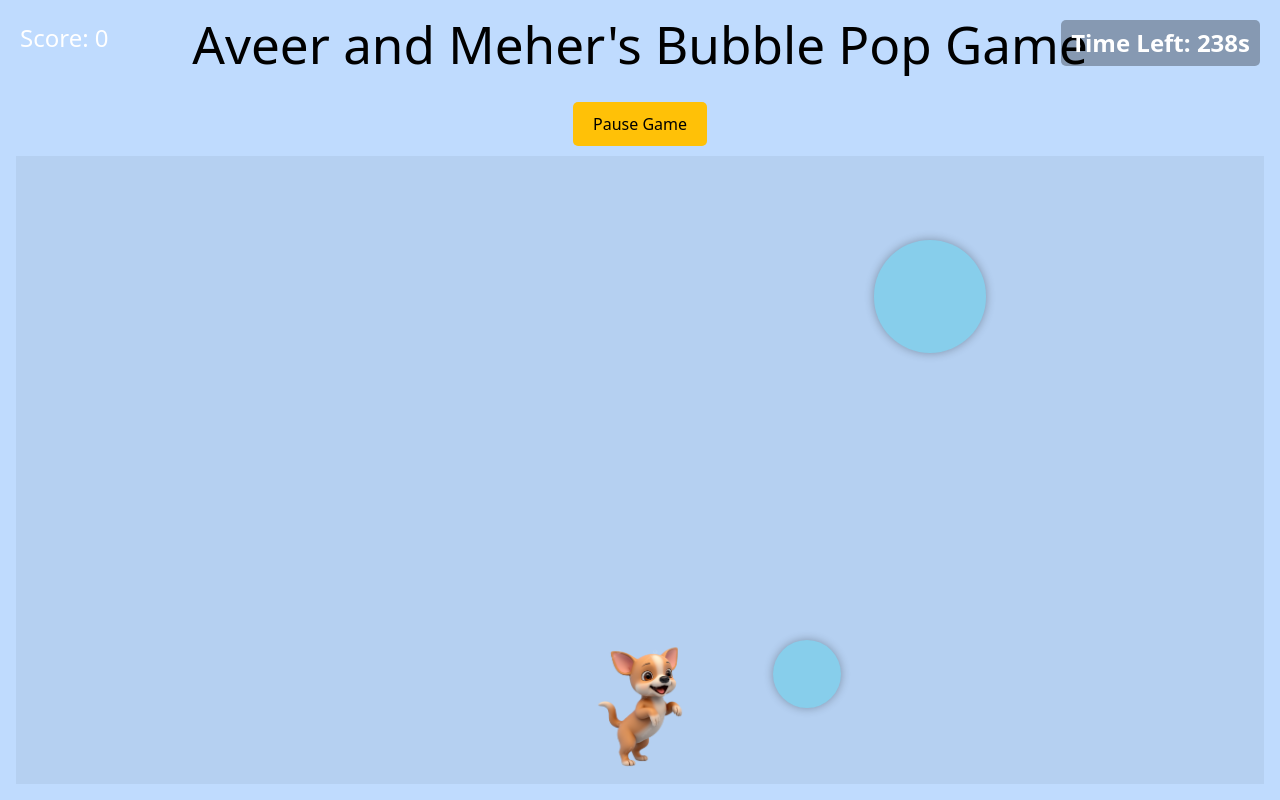
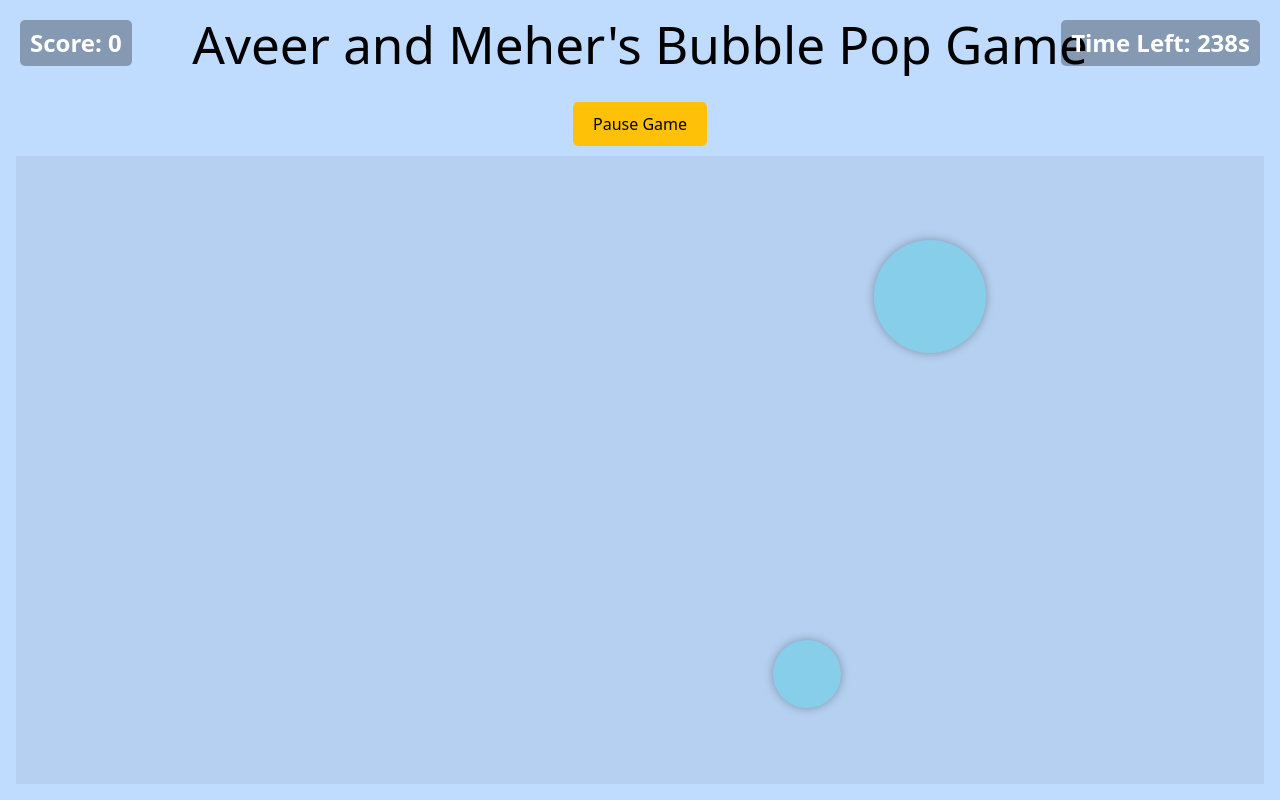
Before and after one commit to nathan-sharma/bubble-pop, a React (Vite) app in the folder my-react-app/: page / in a window 1280 px wide. Both pictures are taken after typing "Sample" into the empty fields and a click on the button "Start Game". Built offline with nearby package versions, Linux system fonts and the light colour scheme.

Commit message:
edited some minor stuff

```diff
--- a/my-react-app/src/App.css
+++ b/my-react-app/src/App.css
@@ -26,10 +26,14 @@ h1 {
 .score {
   position: absolute;
   top: 20px;
-  left: 20px;
+  left: 20px; /* Position it on the right side */
   font-size: 1.5em;
-  color: white;
+  font-weight: bold;
+  color: white; /* Or any color you prefer */
   z-index: 10;
+  background-color: rgba(0, 0, 0, 0.3); /* Slight background for readability */
+  padding: 5px 10px;
+  border-radius: 5px;
 }
 
 /* --- NEW: Timer Style --- */
--- a/my-react-app/src/App.jsx
+++ b/my-react-app/src/App.jsx
@@ -8,7 +8,7 @@ const App = () => {
   const [gameOver, setGameOver] = useState(false);
   const [timeLeft, setTimeLeft] = useState(240); // Initial time set to 240 seconds
   const [isPaused, setIsPaused] = useState(false); // State to manage pause functionality
-  const [isPuppyJumping, setIsPuppyJumping] = useState(false); // State for puppy jump animation
+  // Removed: const [isPuppyJumping, setIsPuppyJumping] = useState(false); // State for puppy jump animation
 
   // User name states
   const [userName, setUserName] = useState('');
@@ -101,19 +101,14 @@ const App = () => {
     });
   };
 
-  // Handle bubble click event - now only triggers puppy jump
+  // Handle bubble click event - now directly pops the bubble
   const handleClick = (id) => {
     // Do not allow clicks if the game is over or paused
     if (gameOver || isPaused) return;
 
-    // Trigger puppy jump animation
-    setIsPuppyJumping(true);
-    // Reset jump state after a short delay to allow re-triggering
-    setTimeout(() => {
-      setIsPuppyJumping(false);
-    }, 300); // Duration of the jump animation (e.3 seconds)
-
-    // The actual bubble popping will now happen in the collision detection useEffect
+    // Directly remove the clicked bubble and increment the score
+    setBubbles((prevBubbles) => prevBubbles.filter((bubble) => bubble.id !== id));
+    setScore((prevScore) => prevScore + 1);
   };
 
   // --- Timer Logic ---
@@ -189,55 +184,8 @@ const App = () => {
     };
   }, [isNameSubmitted, gameOver, isPaused, currentAudioSrc]); // Added currentAudioSrc dependency
 
-  // --- Puppy Jump Collision Detection Logic ---
-  useEffect(() => {
-    if (!isPuppyJumping || gameOver || isPaused || !gameAreaRef.current) return;
-
-    // Define puppy's approximate dimensions and jump height
-    const puppyWidth = 150; // As defined in style
-    const puppyHeight = 150; // Assuming similar to width for hitbox calculation
-    const jumpHeightPx = 100; // The translateY(-100px) value
-
-    const gameAreaRect = gameAreaRef.current.getBoundingClientRect();
-    const gameAreaWidth = gameAreaRect.width;
-    const gameAreaHeight = gameAreaRect.height;
-
-    // Calculate puppy's horizontal position (center)
-    const puppyCenterX = gameAreaWidth / 2;
-    const puppyMinX = puppyCenterX - (puppyWidth / 2);
-    const puppyMaxX = puppyCenterX + (puppyWidth / 2);
-
-    // Calculate puppy's vertical "jump" range
-    // Puppy's base is at bottom: 0, so its Y relative to game area top is gameAreaHeight - puppyHeight
-    // When jumping, it moves up by jumpHeightPx
-    const puppyJumpTopY = gameAreaHeight - puppyHeight - jumpHeightPx;
-    const puppyJumpBottomY = gameAreaHeight - jumpHeightPx; // This is the base of the puppy when jumping
-
-    setBubbles((prevBubbles) => {
-      const poppedBubbleIds = new Set();
-      const remainingBubbles = prevBubbles.filter((bubble) => {
-        // Check for collision:
-        // Bubble's horizontal range overlaps with puppy's horizontal range
-        const horizontalOverlap = (bubble.x < puppyMaxX && bubble.x + bubble.size > puppyMinX);
-        // Bubble's vertical range overlaps with puppy's jump range
-        const verticalOverlap = (bubble.y < puppyJumpBottomY && bubble.y + bubble.size > puppyJumpTopY);
-
-        if (horizontalOverlap && verticalOverlap) {
-          poppedBubbleIds.add(bubble.id);
-          return false; // This bubble is popped, so filter it out
-        }
-        return true; // Keep this bubble
-      });
-
-      // Update score for popped bubbles
-      if (poppedBubbleIds.size > 0) {
-        setScore((prevScore) => prevScore + poppedBubbleIds.size);
-      }
-
-      return remainingBubbles;
-    });
-
-  }, [isPuppyJumping, gameOver, isPaused, bubbles.length]); // Re-run when puppy jumps or bubble count changes
+  // Removed: --- Puppy Jump Collision Detection Logic ---
+  // Removed: useEffect(() => { ... }, [isPuppyJumping, gameOver, isPaused, bubbles.length]);
 
   // --- Name Submission Logic ---
   const handleNameChange = (event) => {
@@ -270,7 +218,7 @@ const App = () => {
     setUserName(''); // Clear user name
     setIsNameSubmitted(false); // Reset name submission status
     setIsPaused(false); // Reset pause state
-    setIsPuppyJumping(false); // Reset puppy jump state
+    // Removed: setIsPuppyJumping(false); // Reset puppy jump state
     setCurrentAudioSrc(''); // Clear current audio source on reset
     // Audio will be handled by useEffect when isNameSubmitted becomes false
   };
@@ -285,7 +233,7 @@ const App = () => {
       {/* Conditionally render name prompt or game */}
       {!isNameSubmitted ? (
         <div className="name-prompt" style={{ textAlign: 'center', padding: '20px', borderRadius: '10px', boxShadow: '0 4px 8px rgba(0,0,0,0.1)' }}>
-          <h2 className = "mb-3">🎵 Brahms Symphony No. 3</h2>
+          <h2 className = "mb-3">For Aveer and Meher 😃</h2>
           <form onSubmit={handleSubmitName} style={{ display: 'flex', flexDirection: 'column', alignItems: 'center', gap: '10px' }}>
             <input
               type="text"
@@ -352,7 +300,7 @@ const App = () => {
             {bubbles.map((bubble) => (
               <div
                 key={bubble.id}
-                onClick={() => handleClick(bubble.id)} // Keep onClick here to trigger puppy jump
+                onClick={() => handleClick(bubble.id)} // onClick now directly pops the bubble
                 className="bubble"
                 style={{
                   left: `${bubble.x}px`,
@@ -366,22 +314,8 @@ const App = () => {
                 }}
               />
             ))}
-            {/* Puppy image at the bottom */}
-            <img
-              src="/puppy.png"
-              alt="puppy"
-              className="puppy-at-bottom"
-              style={{
-                position: 'absolute',
-                bottom: '0',
-                left: '50%',
-                transform: `translateX(-50%) ${isPuppyJumping ? 'translateY(-100px)' : 'translateY(0)'}`, // Jump effect
-                transition: 'transform 0.15s ease-out', // Smooth transition for jump
-                width: '150px',
-                height: 'auto',
-                borderRadius: '15px'
-              }}
-            />
+            {/* Removed: Puppy image at the bottom */}
+            {/* Removed: <img src="/puppy.png" alt="puppy" className="puppy-at-bottom" style={{ ... }} /> */}
 
             {/* Paused overlay */}
             {isPaused && !gameOver && (
```
